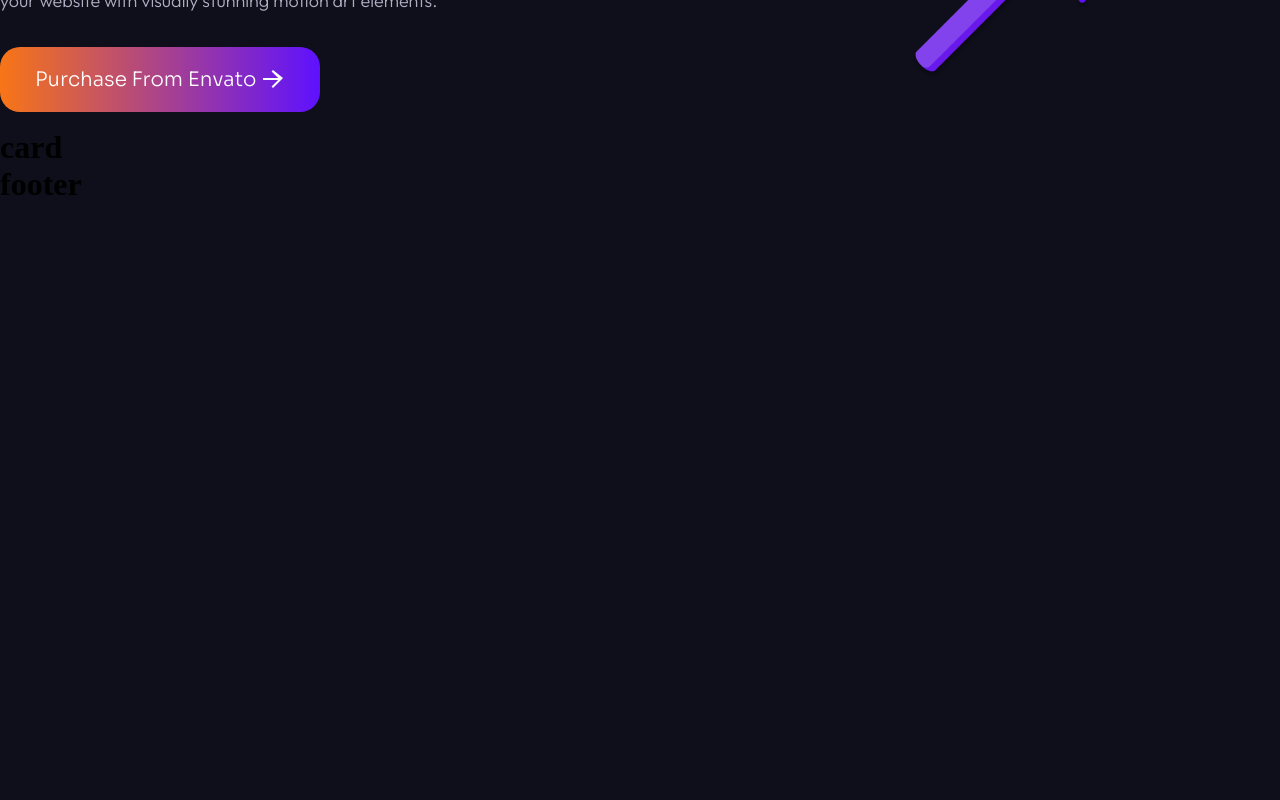
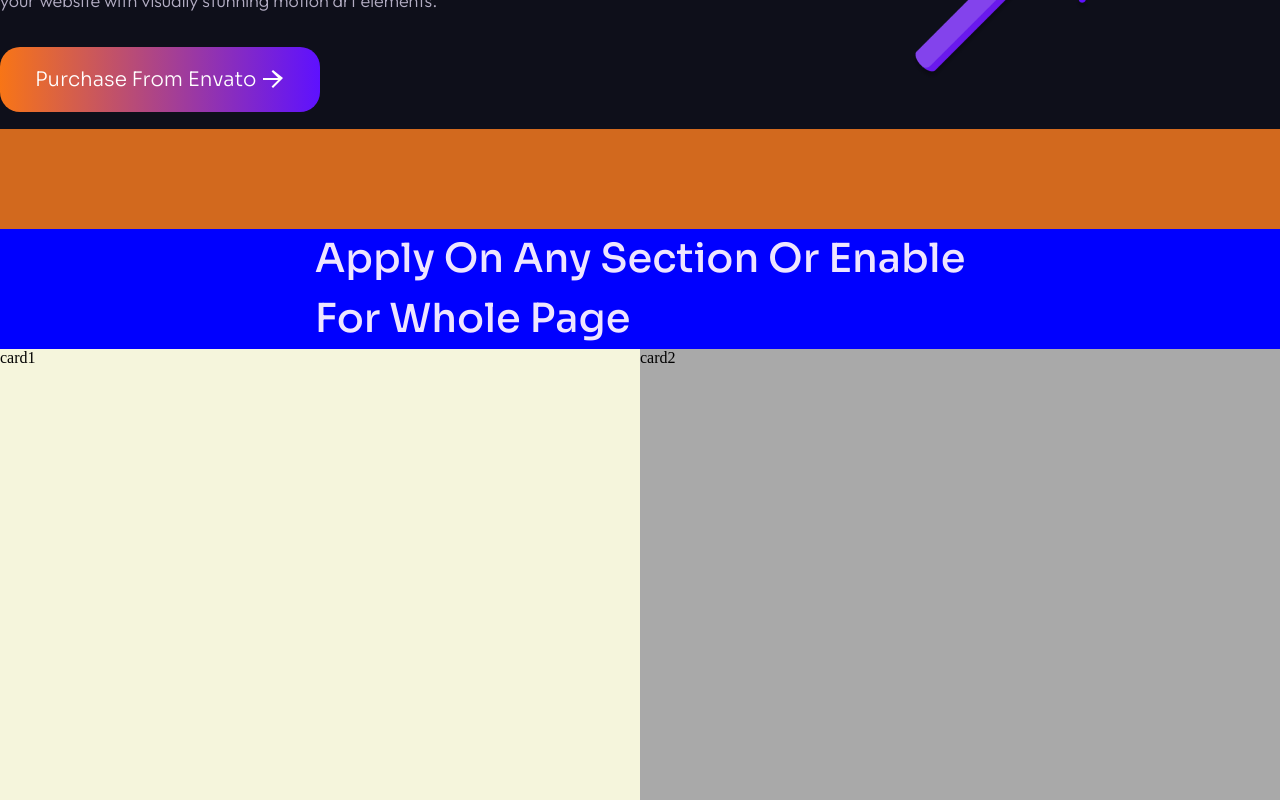
Before and after one commit to shaurya35/Heliverse-task, a React (Vite) app: page / in a window 1280 px wide. Shown: the part 1380-2180 px from the top of the page. Before the commit the page ends 1583 px from the top, so only its background shows below. Built offline with nearby package versions, Linux system fonts and the light colour scheme.

Commit message:
add bigcards

```diff
--- a/src/components/Content.css
+++ b/src/components/Content.css
@@ -83,3 +83,50 @@
     justify-content: center;
     align-items: center;
 }
+
+
+.article2_outer{
+    /* background-color: gainsboro; */
+    display: flex;
+    justify-content: center;
+    align-items: center;
+}
+
+.article2{
+    width: 87rem;
+    background-color:chocolate;
+    height: 68.25rem;
+    padding: 6.25rem 0rem;
+}
+
+.article2_heading{
+    color: var(--primary-white);
+    font-family: "Sora", Sans-serif;
+    font-size: 2.5rem;
+    font-weight: 500;
+    line-height: 3.75rem;
+    background-color:blue;
+    display: flex;
+    justify-content: center;
+    align-items: center;
+}
+
+.article2_bigcard{
+    display: flex;
+    justify-content: center;
+    align-items: center;
+    height: 100%;
+    padding-bottom: 6.25rem;
+}
+
+.bigcard_card1{
+    width: 50%;
+    height: 100%;
+    background-color: beige;
+}
+
+.bigcard_card2{
+    width: 50%;
+    height: 100%;
+    background-color:darkgray;
+}
--- a/src/components/Content.jsx
+++ b/src/components/Content.jsx
@@ -40,6 +40,15 @@ export default function Content() {
           </div>
         </div>
       </article>
+      <article className="article2_outer">
+        <div className="article2">
+          <div className="article2_heading">Apply On Any Section Or Enable <br /> For Whole Page</div>
+          <div className="article2_bigcard">
+            <div className="bigcard_card1">card1</div>
+            <div className="bigcard_card2">card2</div>
+          </div>
+        </div>
+      </article>
     </>
   );
 }
```
